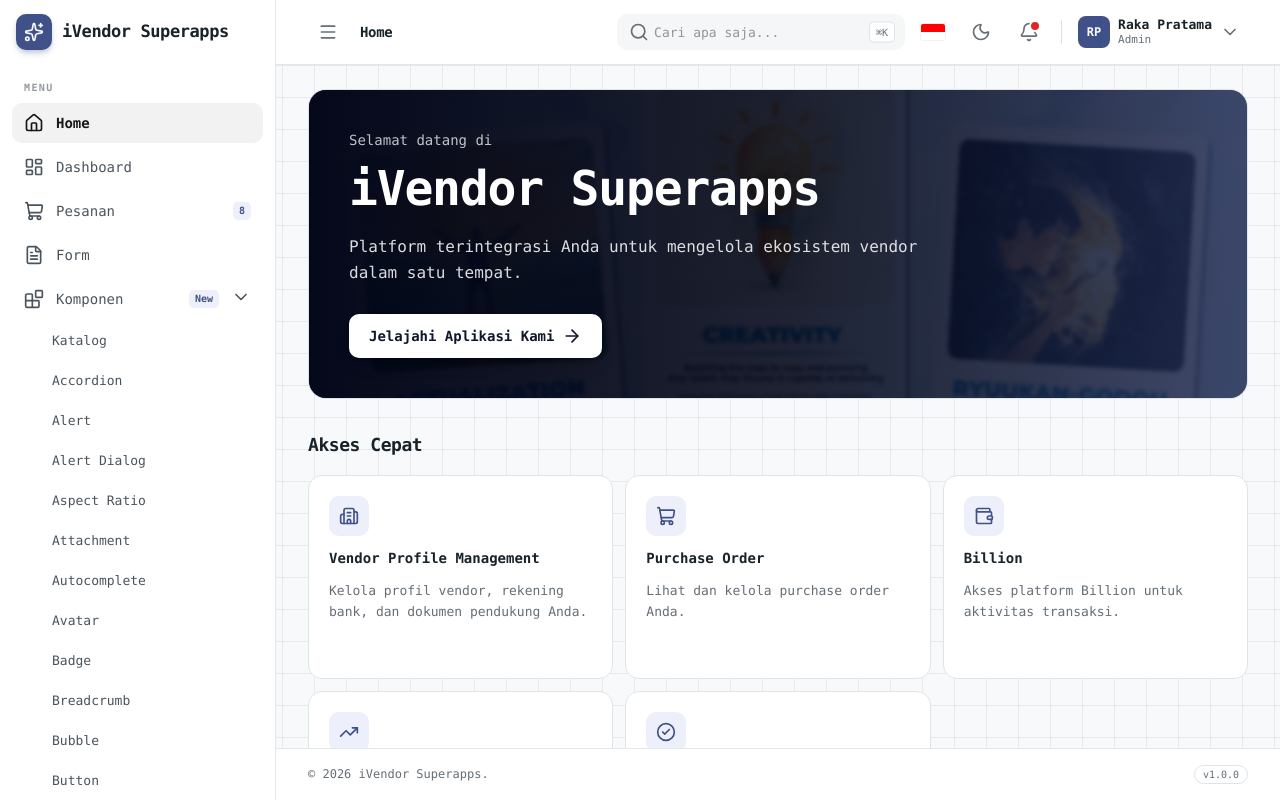
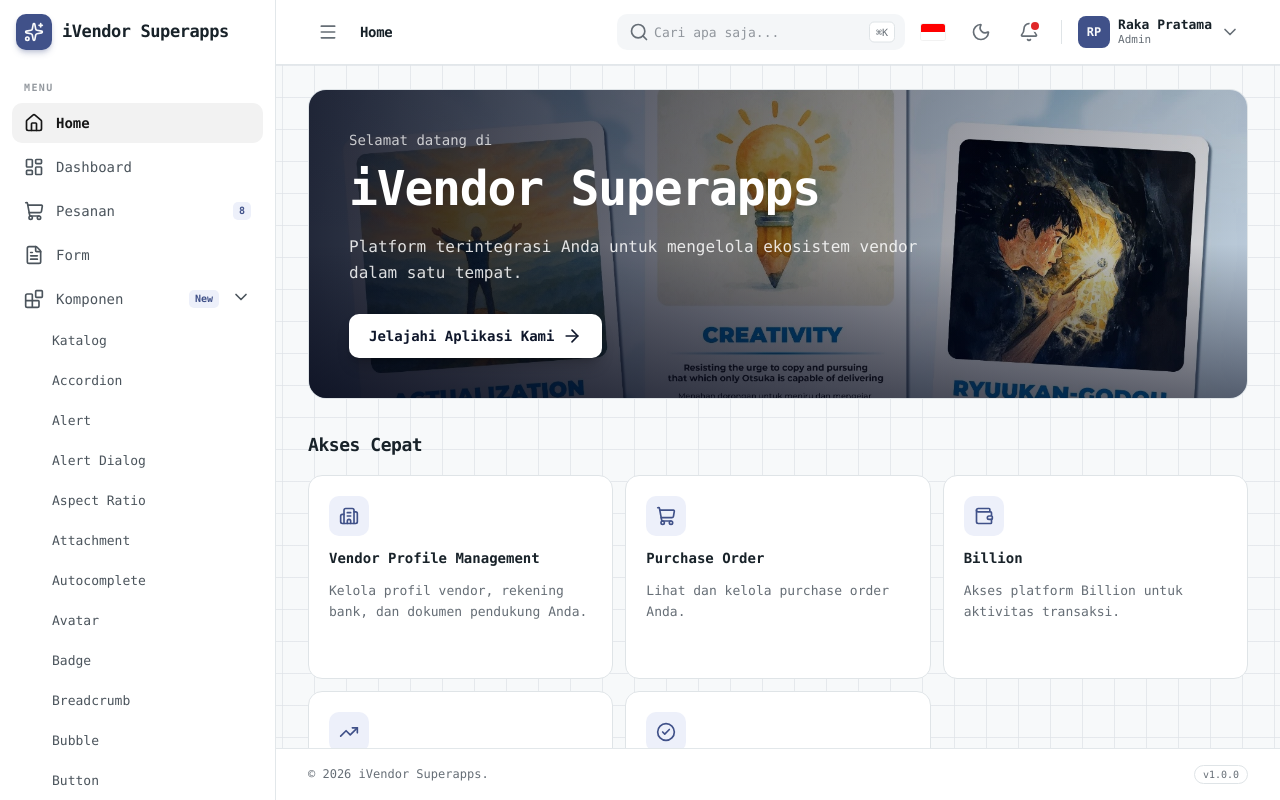
Before and after one commit to alecto1933/template-admin-angular, an Angular app: page /home in a window 1280 px wide. Built offline with nearby package versions, Linux system fonts and the light colour scheme.

Commit message:
style(home): lighten hero overlay so the background image shows

```diff
--- a/src/app/pages/home/home.page.html
+++ b/src/app/pages/home/home.page.html
@@ -3,11 +3,13 @@
     <img
       src="/images/login-panel.webp"
       alt=""
-      class="absolute inset-0 h-full w-full scale-105 object-cover blur-[2px]"
+      class="absolute inset-0 h-full w-full scale-105 object-cover"
     />
-    <div class="absolute inset-0 bg-slate-950/75"></div>
     <div
-      class="absolute inset-0 bg-gradient-to-r from-slate-950/95 via-slate-950/55 to-primary/45"
+      class="absolute inset-0 bg-gradient-to-r from-slate-950/85 via-slate-950/50 to-slate-950/15"
+    ></div>
+    <div
+      class="absolute inset-0 bg-gradient-to-t from-slate-950/55 via-transparent to-slate-950/10"
     ></div>
 
     <div class="relative flex min-h-[300px] flex-col justify-end p-6 sm:p-10">
```
